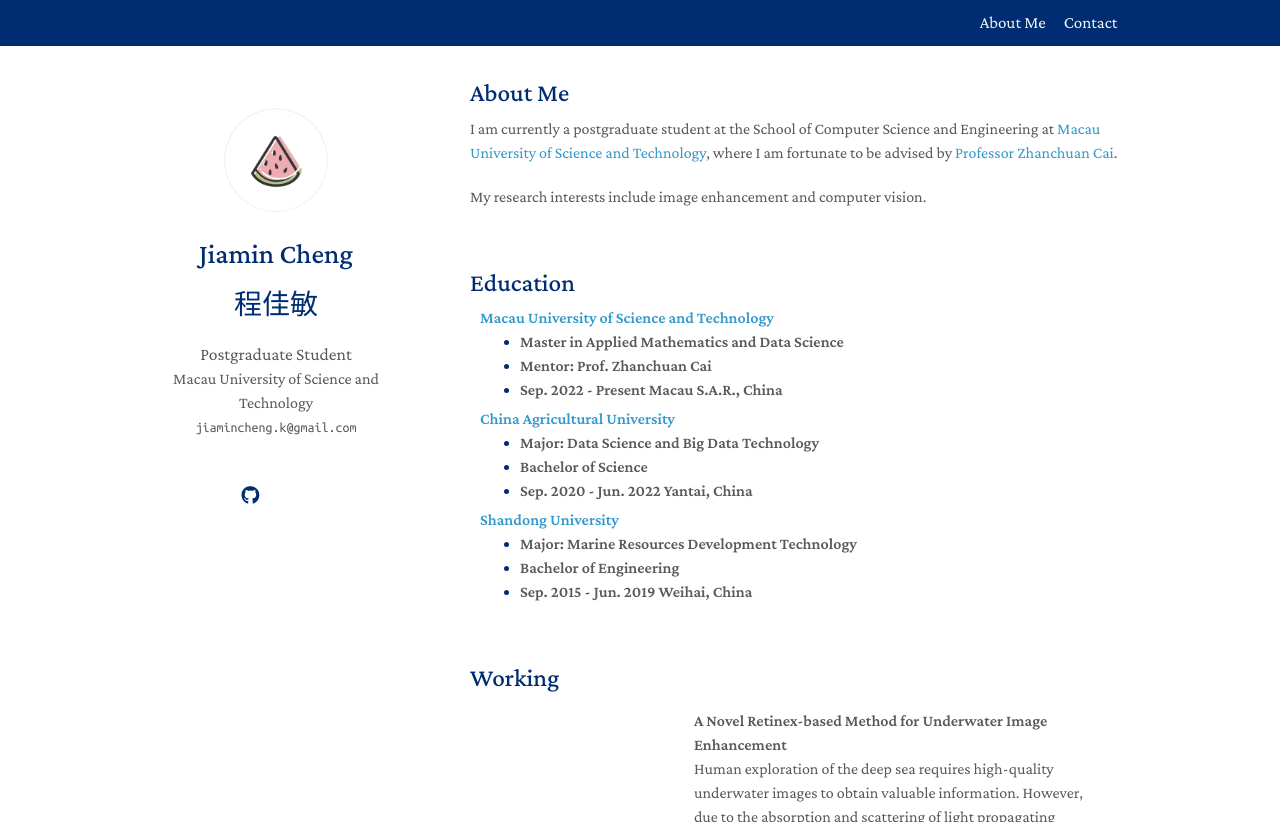
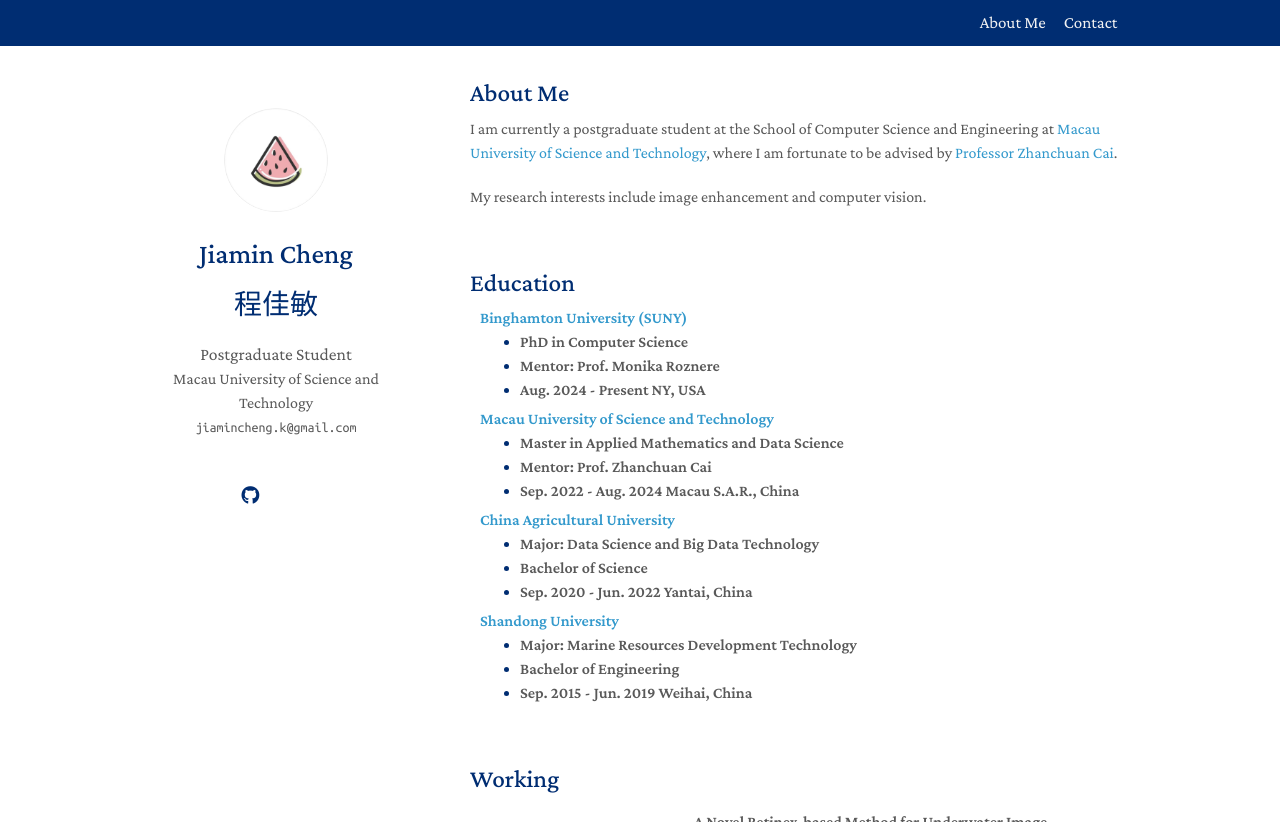
Before and after one commit to jiamincheng/jiamincheng.github.io, a Jekyll site: the page built from index.md, in a window 1280 px wide and 900 px high, cut to the strip 0-822 px from the top of the window. Built offline with Jekyll 4.4.1, drawn with Linux system fonts in a browser that asks for light colours; a style sheet for code colours, icons or effects is not loaded.

Commit message:
Update education.md

```diff
--- a/_includes/education.md
+++ b/_includes/education.md
@@ -2,13 +2,20 @@
 
 <h2 style="margin: 60px 0px 10px;">Education</h2>
 
+<h4 style="margin:0 10px 0;"><a href="https://www.binghamton.edu/">Binghamton University (SUNY)</a>
+
+<ul style="margin:0 0 5px;">
+  <li><autocolor>PhD in Computer Science</autocolor></li>
+  <li><autocolor>Mentor: Prof. Monika Roznere</autocolor></li>
+  <li><autocolor>Aug. 2024 - Present    NY, USA </autocolor></li>
+</ul>
 
 <h4 style="margin:0 10px 0;"><a href="https://www.must.edu.mo/en">Macau University of Science and Technology</a>
 
 <ul style="margin:0 0 5px;">
   <li><autocolor>Master in Applied Mathematics and Data Science</autocolor></li>
   <li><autocolor>Mentor: Prof. Zhanchuan Cai</autocolor></li>
-  <li><autocolor>Sep. 2022 - Present    Macau S.A.R., China </autocolor></li>
+  <li><autocolor>Sep. 2022 - Aug. 2024    Macau S.A.R., China </autocolor></li>
 </ul>
 
 <h4 style="margin:0 10px 0;"><a href="https://www.cau.edu.cn/">China Agricultural University</a>
```
